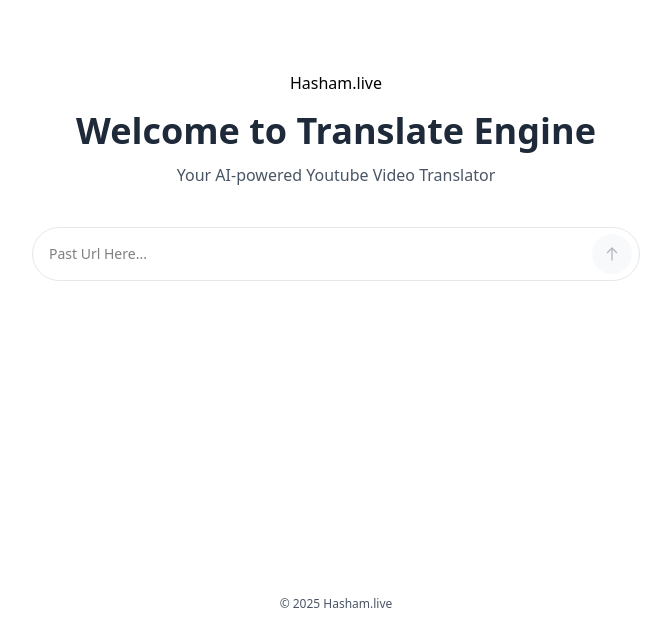
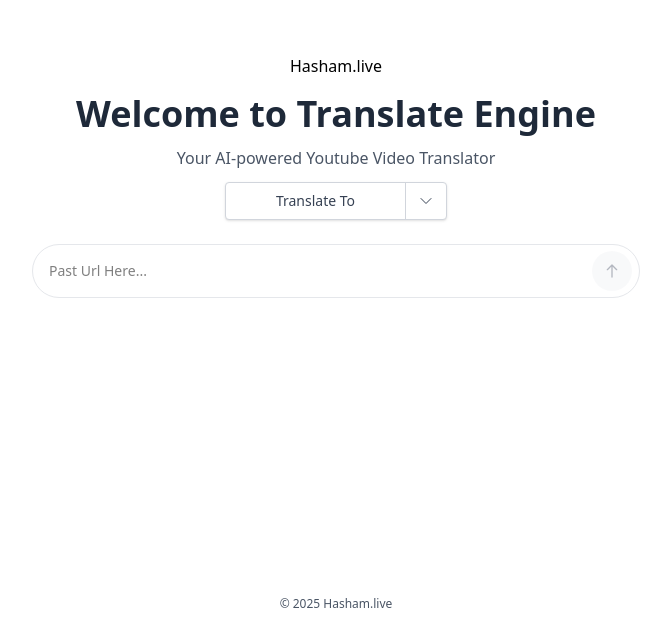
Before and after one commit to hasham94/vid-scrib, a React (Vite) app: page / in a window 1280 px wide. Shown: the part 164-800 px from the top of the page, without its empty margins (304-975 px from the left). Built offline with nearby package versions, Linux system fonts and the light colour scheme.

Commit message:
language selector

```diff
--- a/src/App.tsx
+++ b/src/App.tsx
@@ -1,10 +1,17 @@
 import { useState } from 'react'
-import axios from "axios";
+import axios from 'axios';
+import TranscribedText from './components/transcribedText'
+import TranslatedText from "./components/translatedText"
+import SelectLanguage from './components/selectLanguage'
+import { ProcessResponse } from './types'
 
 function App() {
   const [urlInput, setUrlInput] = useState<string>('')
   const [error, setError] = useState<string | null>(null)
   const [isLoading, setIsLoading] = useState<boolean>(false)
+  const [targetLanguage, setTargetLanguage] = useState<string>('auto')
+  const [transcribedText, setTranscribedText] = useState<string>('')
+  const [translatedText, setTranslatedText] = useState<string>('')
 
   const submitHandler = async (e: any) => {
     e.preventDefault();
@@ -13,10 +20,14 @@
 
     const apiUrl = import.meta.env.VITE_API_URL;
     try {
-      const res = await axios.post(`${apiUrl}/process`, {
+      const res = await axios.post<ProcessResponse | null>(`${apiUrl}/process`, {
         url: urlInput,
-        target_language: 'en',
+        target_language: targetLanguage,
       });
+      if (res.data) {
+        setTranscribedText(res.data.transcribed)
+        setTranslatedText(res.data.translated)
+      }
     } catch (err: any) {
       if (axios.isAxiosError(err)) {
         const message = err.response?.data?.detail || 'An error occurred.';
@@ -31,8 +42,6 @@
 
   return (
     <>
-
-      {/* Content */}
       <div className="h-screen flex flex-col pb-6">
         <div className="h-full flex flex-col justify-center">
           <div className="-mt-20 max-w-4xl w-full text-center mx-auto px-4 sm:px-6 lg:px-8">
@@ -43,13 +52,15 @@
             <h1 className="text-3xl font-bold text-gray-800 sm:text-4xl">
               Welcome to Translate Engine
             </h1>
-            <p className="mt-3 text-gray-600">
+            <p className="my-3 text-gray-600">
               Your AI-powered Youtube Video Translator
             </p>
+
+            <SelectLanguage setTargetLanguage={setTargetLanguage} />
           </div>
 
 
-          <div className="mt-10 max-w-2xl w-full mx-auto px-4 sm:px-6 lg:px-8">
+          <div className="mt-6 max-w-2xl w-full mx-auto px-4 sm:px-6 lg:px-8">
             <div className="relative">
               <input
                 value={urlInput}
@@ -70,6 +81,9 @@
           </div>
         </div>
 
+        <TranscribedText text={transcribedText} />
+        <TranslatedText text={translatedText} />
+
         <footer className="mt-auto max-w-4xl text-center mx-auto px-4 sm:px-6 lg:px-8">
           <p className="text-xs text-gray-600">© 2025 Hasham.live</p>
         </footer>
--- /dev/null
+++ b/src/components/selectLanguage.tsx
@@ -0,0 +1,73 @@
+import { useState } from 'react'
+import { languages } from "../models/languages";
+import { Language } from "../types/"
+
+interface SelectLanguageProps {
+    setTargetLanguage: (code: string) => void
+}
+
+const SelectLanguage = ({ setTargetLanguage }: SelectLanguageProps) => {
+    const [isOpen, setIsOpen] = useState<boolean>(false);
+    const [selectedLanguage, setSelectedLanguage] = useState<Language | null>(null);
+
+    const handleLanguageSelect = (language: Language) => {
+        setSelectedLanguage(language);
+        setTargetLanguage(language.code);
+        setIsOpen(false);
+    };
+
+    return (
+        <div className="relative inline-flex z-50">
+            <span
+                className="inline-flex divide-x divide-gray-300 overflow-hidden rounded border border-gray-300 bg-white shadow-sm "
+            >
+                <button
+                    type="button"
+                    className="w-45 px-3 py-2 text-sm font-medium text-gray-700 transition-colors hover:bg-gray-50 hover:text-gray-900 focus:relative"
+                >
+                    Translate To {(selectedLanguage?.name && selectedLanguage?.code !== 'auto') ? selectedLanguage?.name : ''}
+                </button>
+
+                <button
+                    type="button"
+                    className="px-3 py-2 text-sm font-medium text-gray-700 transition-colors hover:bg-gray-50 hover:text-gray-900 focus:relative"
+                    aria-label="Menu"
+                    onClick={() => setIsOpen(!isOpen)}
+                >
+                    <svg
+                        xmlns="http://www.w3.org/2000/svg"
+                        fill="none"
+                        viewBox="0 0 24 24"
+                        strokeWidth="1.5"
+                        stroke="currentColor"
+                        className="size-4"
+                    >
+                        <path strokeLinecap="round" strokeLinejoin="round" d="m19.5 8.25-7.5 7.5-7.5-7.5" />
+                    </svg>
+                </button>
+            </span>
+
+            {
+                isOpen && <div
+                    role="menu"
+                    className="absolute end-0 top-12 z-auto w-56 divide-y divide-gray-200 overflow-y-auto max-h-60 rounded border border-gray-300 bg-white shadow-sm"
+                >
+                    {
+                        languages.map((item: Language) => (
+                            <span
+                                key={item.code}
+                                className="block px-3 py-2 text-sm font-medium text-gray-700 transition-colors hover:bg-gray-50 hover:text-gray-900 cursor-pointer"
+                                role="menuitem"
+                                onClick={() => handleLanguageSelect(item)}
+                            >
+                                {item.name}
+                            </span>
+                        ))
+                    }
+                </div>
+            }
+        </div>
+    )
+}
+
+export default SelectLanguage
--- /dev/null
+++ b/src/components/transcribedText.tsx
@@ -0,0 +1,11 @@
+interface TranscribedTextProps {
+    text: string
+}
+
+const TranscribedText = ({ text }: TranscribedTextProps) => {
+    return (
+        <>{text}</>
+    )
+}
+
+export default TranscribedText
--- /dev/null
+++ b/src/components/translatedText.tsx
@@ -0,0 +1,11 @@
+interface TranslatedTextProps {
+    text: string
+}
+
+const TranslatedText = ({ text }: TranslatedTextProps) => {
+    return (
+        <></>
+    )
+}
+
+export default TranslatedText
--- /dev/null
+++ b/src/models/languages.ts
@@ -0,0 +1,37 @@
+import { Language } from "../types"
+
+export const languages: Language[] = [
+    { code: 'auto', name: 'None' },
+    { code: 'en', name: 'English' },
+    { code: 'es', name: 'Spanish' },
+    { code: 'fr', name: 'French' },
+    { code: 'de', name: 'German' },
+    { code: 'it', name: 'Italian' },
+    { code: 'pt', name: 'Portuguese' },
+    { code: 'ru', name: 'Russian' },
+    { code: 'zh', name: 'Chinese' },
+    { code: 'ja', name: 'Japanese' },
+    { code: 'ko', name: 'Korean' },
+    { code: 'ar', name: 'Arabic' },
+    { code: 'hi', name: 'Hindi' },
+    { code: 'bn', name: 'Bengali' },
+    { code: 'pa', name: 'Punjabi' },
+    { code: 'tr', name: 'Turkish' },
+    { code: 'nl', name: 'Dutch' },
+    { code: 'sv', name: 'Swedish' },
+    { code: 'fi', name: 'Finnish' },
+    { code: 'da', name: 'Danish' },
+    { code: 'pl', name: 'Polish' },
+    { code: 'el', name: 'Greek' },
+    { code: 'hu', name: 'Hungarian' },
+    { code: 'ro', name: 'Romanian' },
+    { code: 'cs', name: 'Czech' },
+    { code: 'th', name: 'Thai' },
+    { code: 'vi', name: 'Vietnamese' },
+    { code: 'id', name: 'Indonesian' },
+    { code: 'ms', name: 'Malay' },
+    { code: 'he', name: 'Hebrew' },
+    { code: 'fa', name: 'Persian' },
+    { code: 'ur', name: 'Urdu' },
+    { code: 'sw', name: 'Swahili' }
+];
--- /dev/null
+++ b/src/types/index.ts
@@ -0,0 +1,9 @@
+export interface Language {
+    code: string;
+    name: string
+}
+
+export interface ProcessResponse {
+    transcribed: string;
+    translated: string;
+}
```
Also changed, not shown: 1 other file (tests, documents, lock files or other folders).
